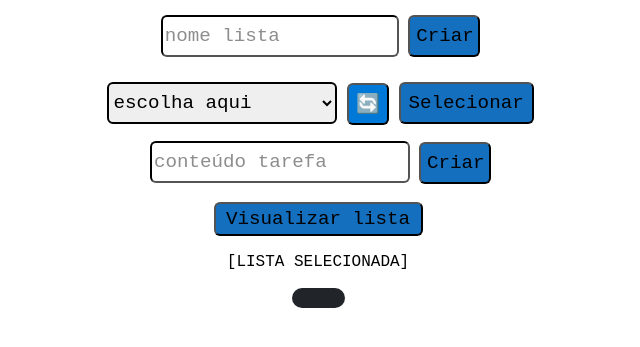
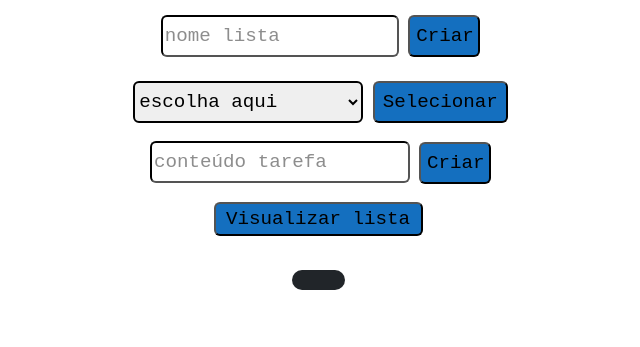
Before and after one commit to Helio505/ProgrammingProjects, a Flask app: page / in a window 1280 px wide. Shown: the part 80-427 px from the top of the page, without its empty margins (322-962 px from the left). Run offline with Flask 3, Linux system fonts and the light colour scheme; data that the repository does not hold is empty.

Commit message:
Removi botão de atualizar listas, e removi labels inúteis.

```diff
--- a/Checklist_Web_App/website/static/index.js
+++ b/Checklist_Web_App/website/static/index.js
@@ -1,5 +1,10 @@
 // Ao iniciar a aplicação:
-// abrirLista();
+function onStart() {
+    setTimeout(() => {
+        atualizarListaDeListas();
+    }, 200);
+}
+onStart();
 
 function resetPage() {
     /* Reseta a página, e limpa o URL. */
@@ -7,14 +12,11 @@ function resetPage() {
     window.location.href = "/";
 }
 
-const atualizarListaBtn = document.querySelector("#atualizar-lista-button");
-atualizarListaBtn.addEventListener("click", atualizarListaDeListas);
 function atualizarListaDeListas() {
     /*
         Atualiza a lista de listas.
         - É acionada quando o botão atualizar listas é pressionado.
     */
-    document.querySelector("#select").style.color = "black";
     document.querySelector("#select").style.color = "black";
 
     var http = new XMLHttpRequest();
@@ -41,7 +43,6 @@ function atualizarListaDeListas() {
     }
     http.send();
 }
-
 
 function abrirLista() {
     /*
@@ -156,6 +157,7 @@ function editNomeLista() {
 }
 function editNomeListaRequest() {
     /* Manda o request para editar o nome da lista selecionada. */
+    atualizarListaDeListas();
 
     const newListName = document.querySelector("#list-title-input").value;
 
@@ -210,9 +212,9 @@ buttonCriarLista.addEventListener("click", function(e){
     http.open(method, url);
     http.setRequestHeader('Content-Type', 'application/json;charset=UTF-8');
     http.onreadystatechange = function() {
+        atualizarListaDeListas();
         if (http.readyState === XMLHttpRequest.DONE && http.status === 200) {
             console.log(http.status);
-            atualizarListaDeListas();
 
         }else if(http.readyState === XMLHttpRequest.DONE && http.status === 500){
             console.log("Error");
@@ -244,9 +246,9 @@ buttonSelecionarLista.addEventListener("click", function(e){
     http.open(method, url);
     http.setRequestHeader('Content-Type', 'application/json;charset=UTF-8');
     http.onreadystatechange = function() {
+        atualizarListaDeListas();
         if (http.readyState === XMLHttpRequest.DONE && http.status === 200) {
             console.log(http.status)
-            getNomeLista();
 
         }else if(http.readyState === XMLHttpRequest.DONE && http.status !== 200){
             console.log("Error");
@@ -279,6 +281,7 @@ buttonCriarTarefa.addEventListener("click", function(e){
     http.open(method, url);
     http.setRequestHeader('Content-Type', 'application/json;charset=UTF-8');
     http.onreadystatechange = function() {
+        atualizarListaDeListas();
         if (http.readyState === XMLHttpRequest.DONE && http.status === 200) {
             console.log(http.status)
             abrirLista();
--- a/Checklist_Web_App/website/static/mudar-temas.js
+++ b/Checklist_Web_App/website/static/mudar-temas.js
@@ -97,9 +97,6 @@ function ativarModoEscuro() {
     document.querySelector("#button-modo-escuro").style.borderColor = "#0063BAEB";
     document.querySelector("#button-modo-escuro").style.borderWidth = "4px";
 
-    // mudar o botão de atualizar lista de listas:
-    document.querySelector("#atualizar-lista-button").style.borderColor = "white";
-
     document.cookie = "Tema=escuro";
 };
 
@@ -159,8 +156,5 @@ function ativarModoDefault() {
     document.querySelector("#button-modo-default").style.borderColor = "#0063BAEB";
     document.querySelector("#button-modo-default").style.borderWidth = "4px";
 
-    // mudar o botão de atualizar lista de listas:
-    document.querySelector("#atualizar-lista-button").style.borderColor = "black";
-
     document.cookie = "Tema=default";
 };
--- a/Checklist_Web_App/website/templates/home.html
+++ b/Checklist_Web_App/website/templates/home.html
@@ -24,24 +24,19 @@
         <select id="select" class="primary-input" name="select" style="color: #8d8d8d;">
             <option>escolha aqui</option>
         </select>
-        <!-- <button type="button" id="atualizar-lista-button">Atualizar lista de listas;</button> -->
-        <button type="button" id="atualizar-lista-button">&#128260;</button>
         <input id="button-select" class="primary-btn" type="submit" value="Selecionar">
-        <!-- <label id="label-select" class="label" for="select">Selecionar Lista</label> -->
     </form>
 </div>
 
 <!-- Para criar a tarefa e inserir o conteúdo -->
 <div id="div-criar-tarefa-form">
     <form id="criar-tarefa-form" action="">
-        <!-- <button type="submit">aa</button> -->
         <input
             id="input-content-tarefa" class="primary-input"
             type="text" name="input_list2" autocomplete="off"
             maxlength="60" placeholder="conteúdo tarefa"
         />
         <button class="primary-btn" id="button-criar-tarefa" type="submit">Criar</button>
-        <!-- <label id="label-criar-tarefa" class="label" for="criar-tarefa">Criar tarefa</label> -->
     </form>
 </div>
 
@@ -50,12 +45,11 @@
     <form id="botão-visualizar-listas">
         <div>
             <button id="button-visualizar-listas" class="primary-btn" type="button" onclick="abrirLista();">Visualizar lista</button>
-            <!-- <label id="label-visualizar-listas" class="label" for="visualizar-lista">Visualizar lista</label> -->
         </div>
     </form>
 </div>
 
-<p id="lista-selecionada" class="label">[LISTA SELECIONADA]</p>
+<p id="lista-selecionada" class="label"></p>
 <!-- Bloco de codigo para renderizar as tarefas: -->
 <div class="div-component">
     <div class="lista-e-tarefa-component">
```
